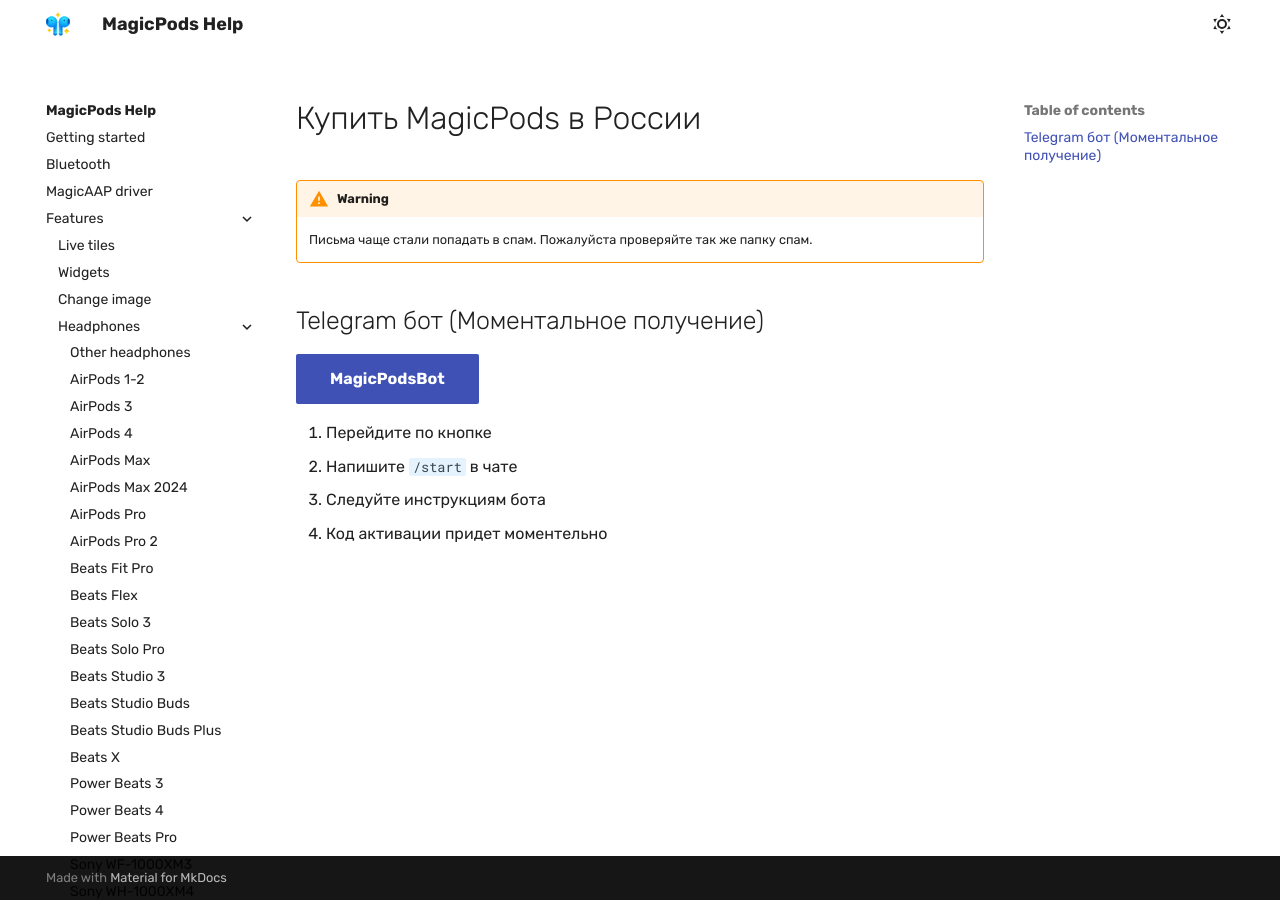
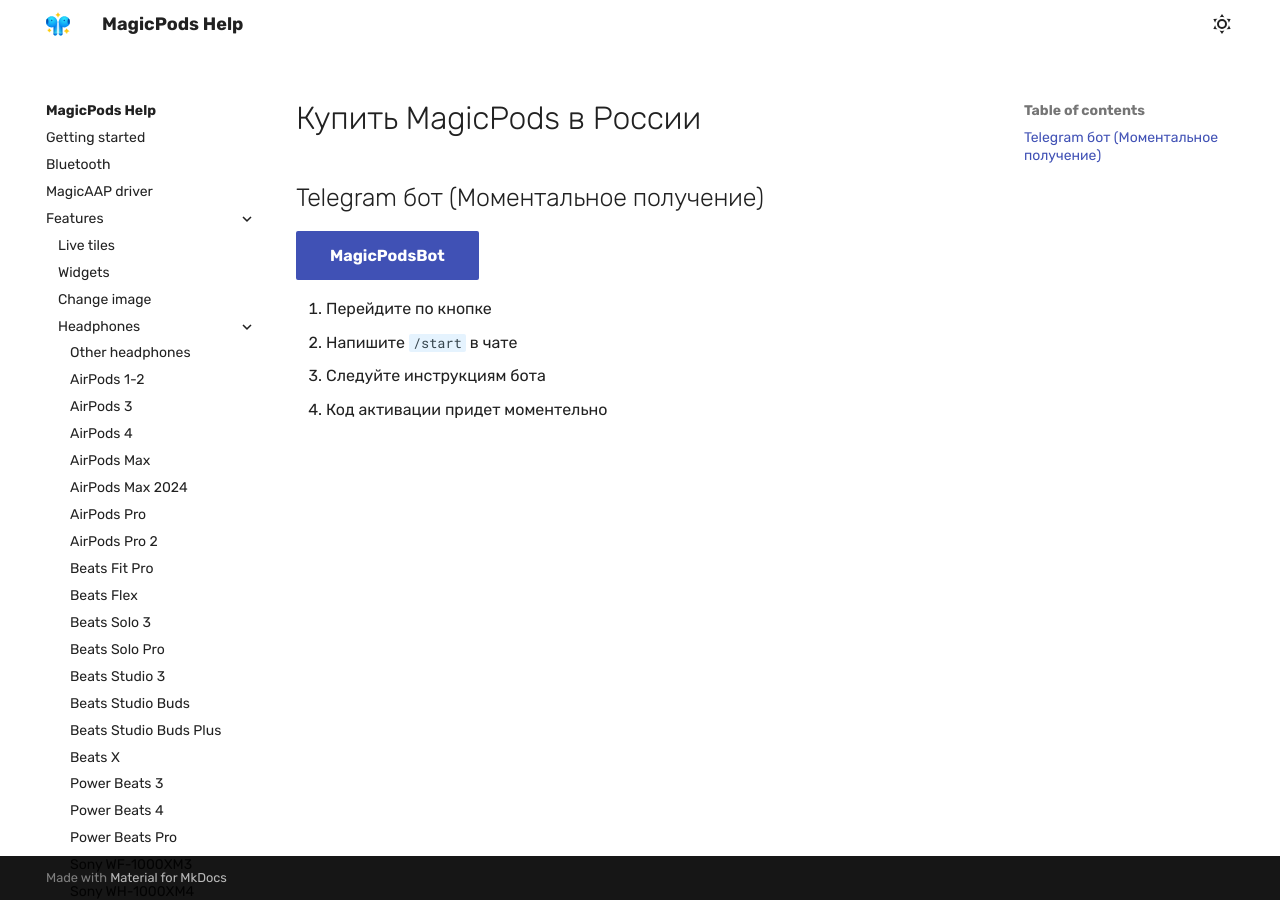
Before and after one commit to steam3d/help.magicpods.app, an MkDocs documentation site: the page built from docs/russia-payment.md, in a window 1280 px wide. Built offline with MkDocs 1.6.1 and Material for MkDocs 9.7.7, drawn with Linux system fonts in a browser that asks for light colours.

Commit message:
removed warning

```diff
--- a/docs/russia-payment.md
+++ b/docs/russia-payment.md
@@ -1,7 +1,4 @@
 # Купить MagicPods в России
-
-!!! warning
-    Письма чаще стали попадать в спам. Пожалуйста проверяйте так же папку спам.
 
 ## Telegram бот (Моментальное получение)
 
```
